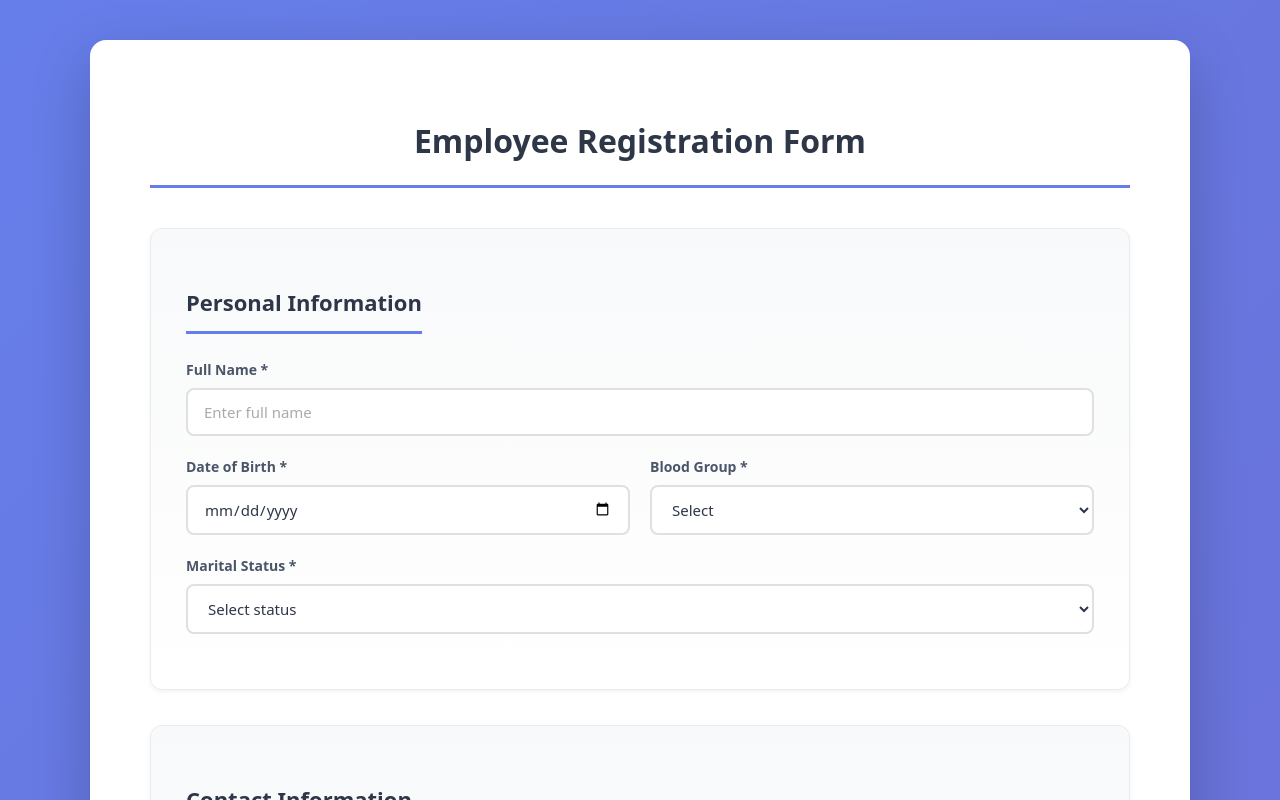
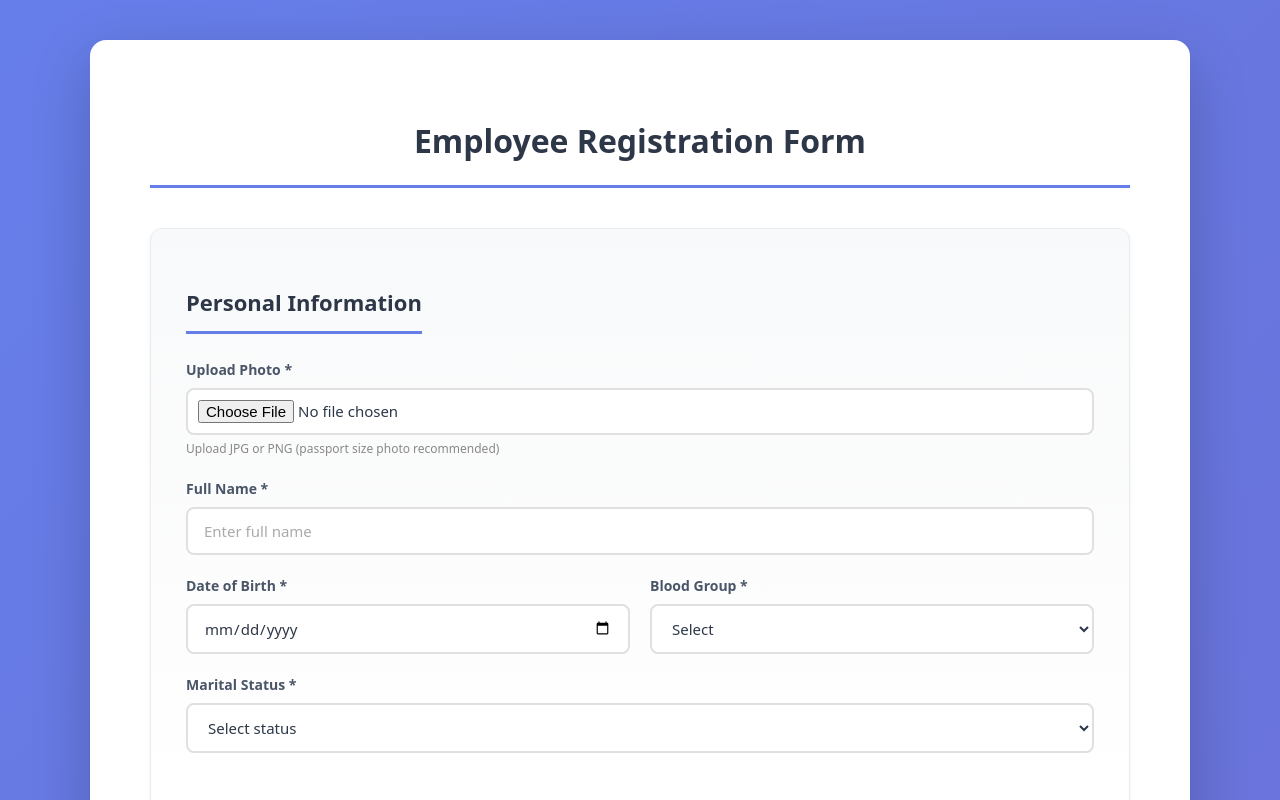
Before and after one commit to Ameesha-Katyayani/hrms-employee-form, a React (Vite) app: page / in a window 1280 px wide. Shown: the top 800 px of the page. Built offline with nearby package versions, Linux system fonts and the light colour scheme.

Commit message:
node update

```diff
--- a/src/pages/EmployeeForm.jsx
+++ b/src/pages/EmployeeForm.jsx
@@ -82,6 +82,7 @@ export default function EmployeeForm() {
     tenthMarksheet: null,
     twelfthMarksheet: null,
     katyayaniLetter: null,
+    photo: null,
   });
 
   const [educationList, setEducationList] = useState([
@@ -195,21 +196,28 @@ const handleWorkExperienceChange = (id, field, value) => {
       // Show loading state
       alert("Submitting form... Please wait.");
 
-      // 1. Upload Aadhaar card
+      // 1. Upload Employee Photo
+      let photoUrl = null;
+      if (documents.photo) {
+        const photoPath = `photos/${Date.now()}_${documents.photo.name}`;
+        photoUrl = await uploadFile(documents.photo, 'employee-documents', photoPath);
+      }
+
+      // 2. Upload Aadhaar card
       let aadhaarCardUrl = null;
       if (documents.aadhaarCard) {
         const aadhaarPath = `aadhaar/${Date.now()}_${documents.aadhaarCard.name}`;
         aadhaarCardUrl = await uploadFile(documents.aadhaarCard, 'employee-documents', aadhaarPath);
       }
 
-      // 2. Upload PAN card
+      // 3. Upload PAN card
       let panCardUrl = null;
       if (documents.panCard) {
         const panPath = `pan/${Date.now()}_${documents.panCard.name}`;
         panCardUrl = await uploadFile(documents.panCard, 'employee-documents', panPath);
       }
 
-      // 3. Upload Bank Proof
+      // 4. Upload Bank Proof
       let bankProofUrl = null;
       if (documents.bankProof) {
         const bankPath = `bank-proof/${Date.now()}_${documents.bankProof.name}`;
@@ -248,6 +256,7 @@ const handleWorkExperienceChange = (id, field, value) => {
             date_of_birth: form.dateOfBirth,
             marital_status: form.maritalStatus,
             blood_group: form.bloodGroup,
+            photo_url: photoUrl,
             phone: form.phone,
             mobile: form.mobile,
             alternate_phone: form.alternatePhone,
@@ -445,6 +454,23 @@ const handleWorkExperienceChange = (id, field, value) => {
           <h3 className="section-title">Personal Information</h3>
 
           <div className="form-group">
+            <label htmlFor="photo">Upload Photo *</label>
+            <input
+              id="photo"
+              type="file"
+              accept=".jpg,.jpeg,.png"
+              onChange={(e) => handleDocumentChange("photo", e.target.files[0])}
+              required
+            />
+            <small className="file-hint">Upload JPG or PNG (passport size photo recommended)</small>
+            {documents.photo && (
+              <div className="file-preview">
+                <strong>Photo:</strong> {documents.photo.name}
+              </div>
+            )}
+          </div>
+
+          <div className="form-group">
             <label htmlFor="name">Full Name *</label>
             <input
               id="name"
@@ -874,6 +900,9 @@ const handleWorkExperienceChange = (id, field, value) => {
               + Add Education
             </button>
           </div>
+          <p style={{color: '#666', fontSize: '14px', marginBottom: '20px', marginTop: '-10px'}}>
+            To add more education information, click "Add Education" button
+          </p>
 
           {educationList.map((education, index) => (
             <div key={education.id} className="education-item">
@@ -995,6 +1024,9 @@ const handleWorkExperienceChange = (id, field, value) => {
               + Add Work Experience
             </button>
           </div>
+          <p style={{color: '#666', fontSize: '14px', marginBottom: '20px', marginTop: '-10px'}}>
+            To add more work experience, click "Add Work Experience" button
+          </p>
 
           {workExperienceList.map((experience, index) => (
             <div key={experience.id} className="education-item">
```
